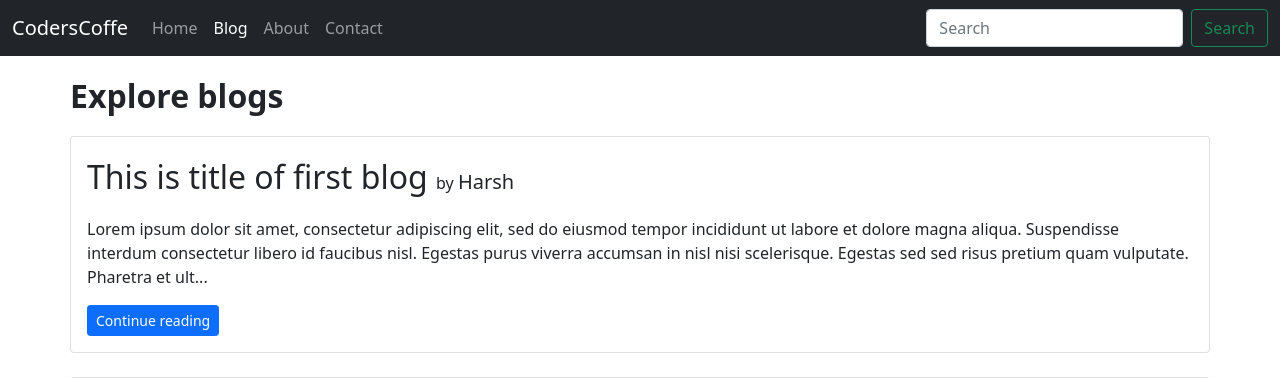
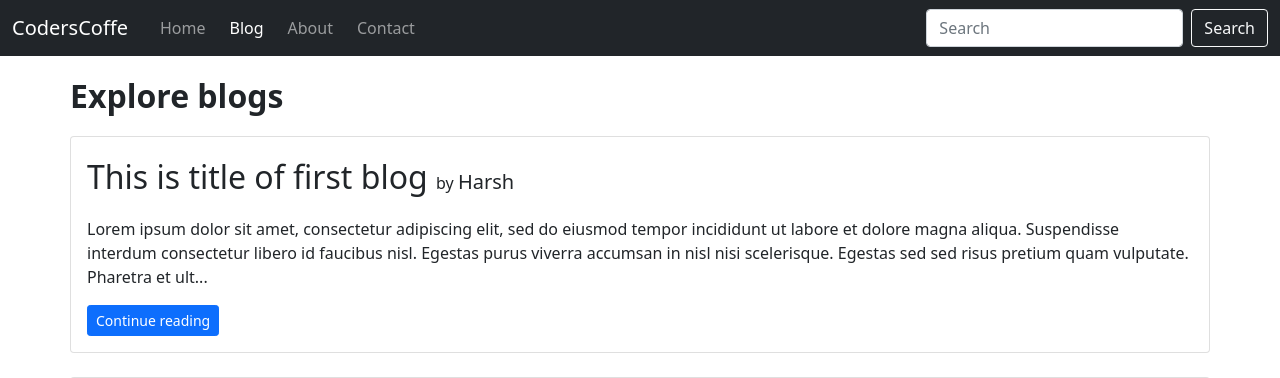
Before and after one commit to harsh-gautam/django_blog, a Django app: page /blog/ in a window 1280 px wide. Shown: the top 378 px of the page. Run offline with Django 3.2, Linux system fonts and the light colour scheme; data comes from the database, SQL or seed files in the repository.

Commit message:
Added basic search funtionality in blog

```diff
--- a/core/urls.py
+++ b/core/urls.py
@@ -1,9 +1,10 @@
 from django.urls import path
-from core.views import home, contact, about
+from core.views import home, contact, about, search
 
 urlpatterns = [
     path('', home, name="Home"),
     path('about', about, name="About"),
     path('contact', contact, name="Contact"),
+    path('search', search, name="Search"),
 
 ]
--- a/templates/base.html
+++ b/templates/base.html
@@ -26,25 +26,22 @@
           </button>
           <div class="collapse navbar-collapse" id="navbarSupportedContent">
             <ul class="navbar-nav me-auto mb-2 mb-lg-0" >
-              <li class="nav-item" >
+              <li class="nav-item ms-2" >
                 <a class="nav-link {% block homeactive %}{% endblock homeactive %}" aria-current="page" href="/">Home</a>
               </li>
-              <li class="nav-item">
+              <li class="nav-item ms-2">
                 <a class="nav-link {% block blogactive %}{% endblock blogactive %}" href="/blog">Blog</a>
               </li>
-              <li class="nav-item">
+              <li class="nav-item ms-2">
                 <a class="nav-link {% block aboutactive %}{% endblock aboutactive %}" href="/about">About</a>
               </li>
-              <li class="nav-item">
+              <li class="nav-item ms-2">
                 <a class="nav-link {% block contactactive %}{% endblock contactactive %}" href="/contact">Contact</a>
               </li>
-              {% comment %} <li class="nav-item">
-                <a class="nav-link disabled" href="#" tabindex="-1" aria-disabled="true">Disabled</a>
-              </li> {% endcomment %}
             </ul>
-            <form class="d-flex">
-              <input class="form-control me-2" type="search" placeholder="Search" aria-label="Search">
-              <button class="btn btn-outline-success" type="submit">Search</button>
+            <form class="d-flex" method="get" action="/search">
+              <input class="form-control me-2" name="search" id="search" type="search" placeholder="Search" aria-label="Search">
+              <button class="btn btn-outline-light" type="submit">Search</button>
             </form>
           </div>
         </div>
```
Also changed, not shown: core/views.py (+15 -2 lines), templates/core/search.html (added, +30 -0 lines).
